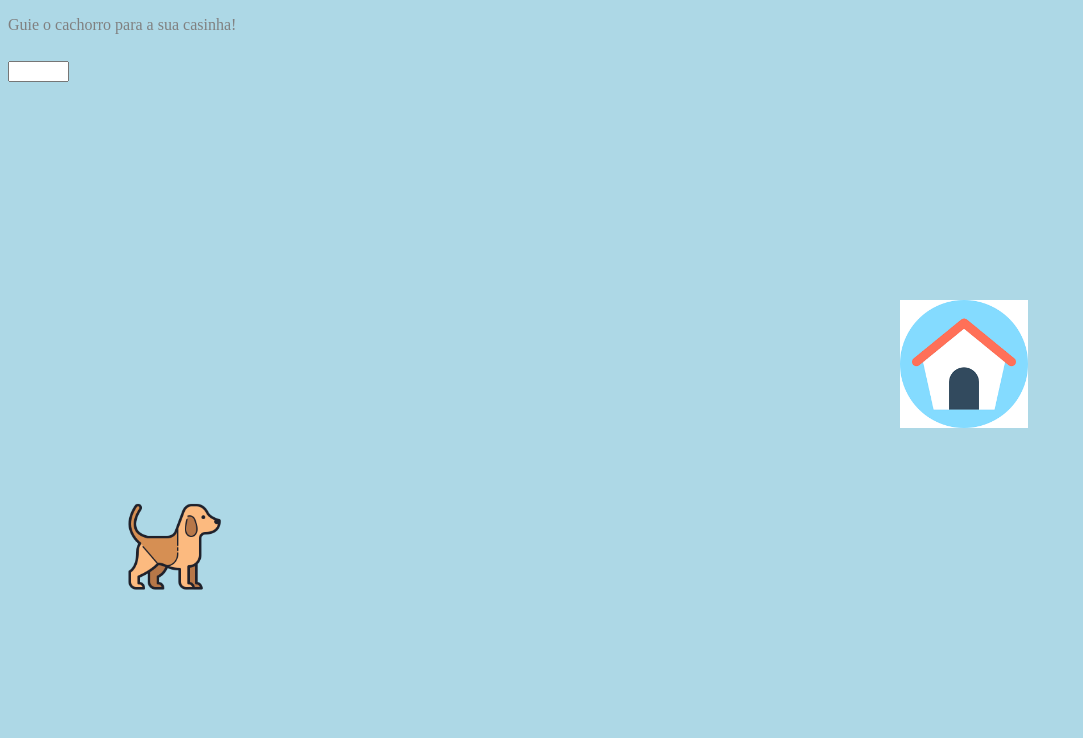
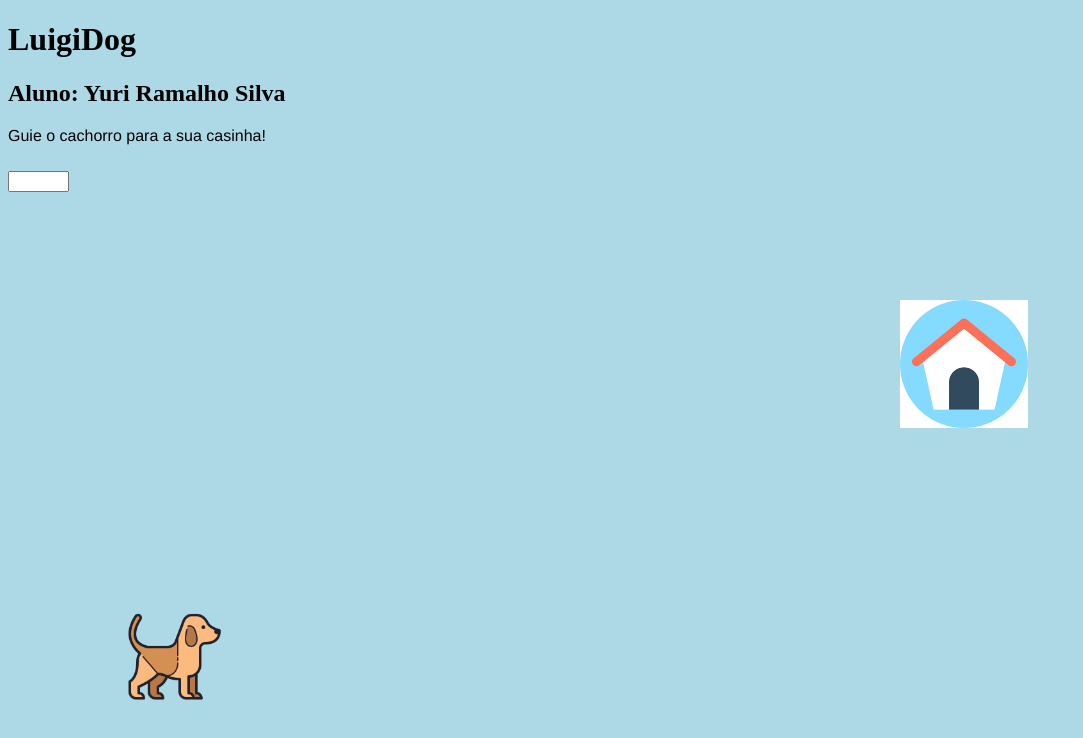
Before and after one commit to YuriRamalho-Silva/Projeto_Cachorro, a plain HTML site: page index.html in a window 1280 px wide. Shown: the whole page, without its empty margins (0-1083 px from the left). Drawn offline with nearby package versions, Linux system fonts and the light colour scheme.

Commit message:
inserção do nome do aluno

```diff
--- a/css/estilo.css
+++ b/css/estilo.css
@@ -17,7 +17,8 @@
 	margin-top: 2em;
 }
 p{
- color: grey;
+ color: black;
+ font-family: 'Franklin Gothic Medium', 'Arial Narrow', Arial, sans-serif;
 }
 body{
 	background-color: lightblue;
--- a/index.html
+++ b/index.html
@@ -5,6 +5,9 @@
 	<link rel="stylesheet" type="text/css" href="css/estilo.css">
 </head>
 <body>
+    <h1>LuigiDog</h1>
+
+    <h2> Aluno: Yuri Ramalho Silva</h2>
     <p> Guie o cachorro para a sua casinha!</p>
 	<input type="text" id="campo">
 
```
